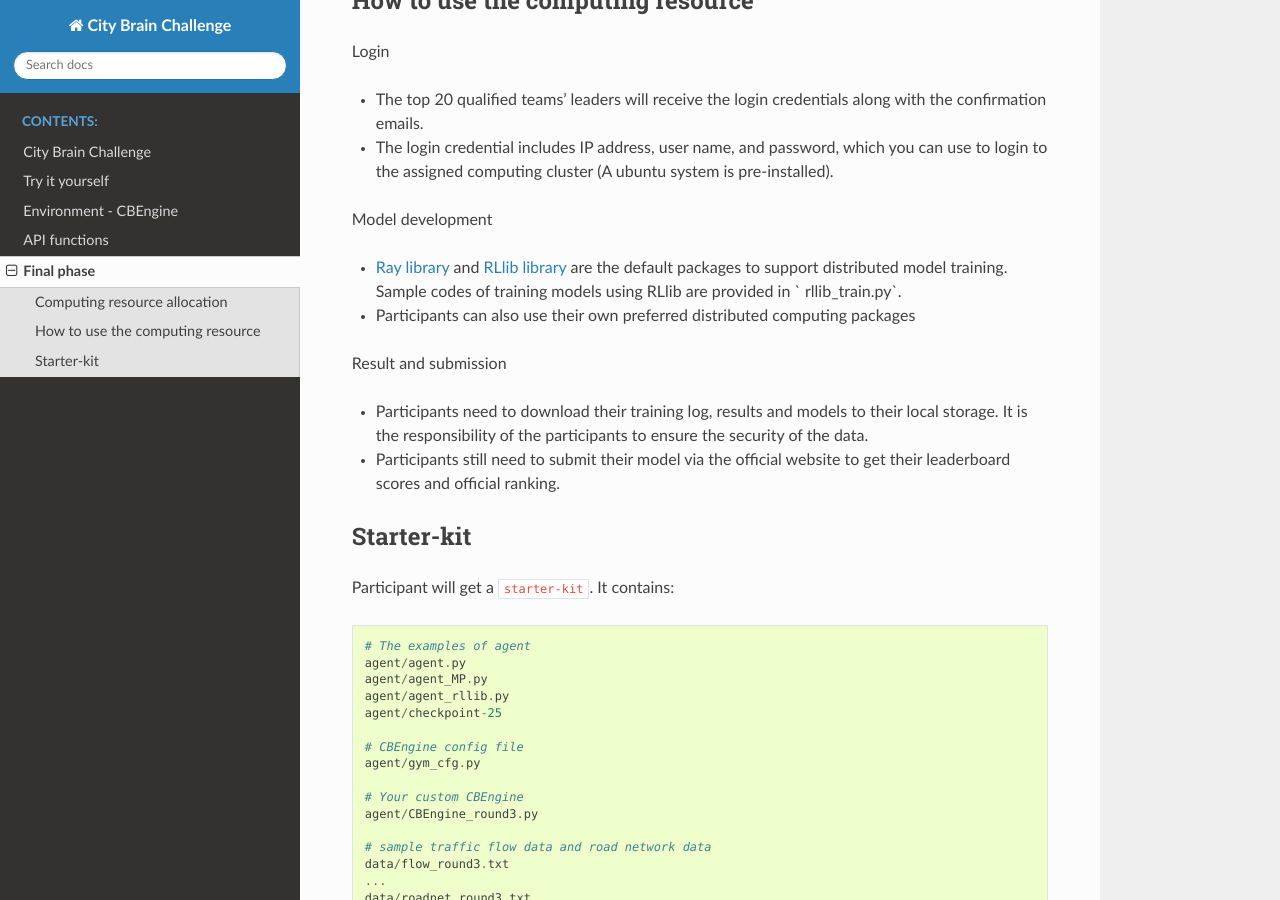
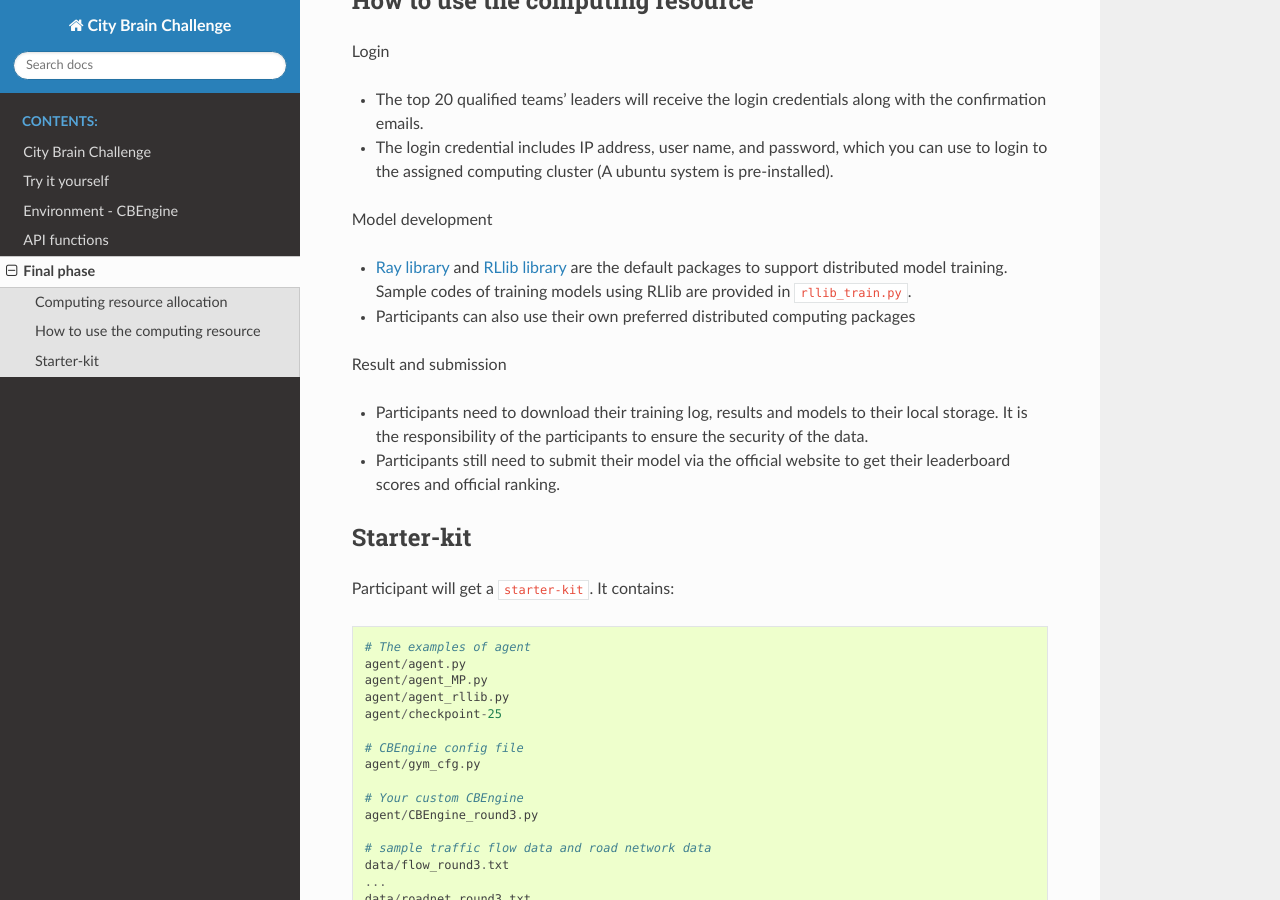
Before and after one commit to CityBrainChallenge/KDDCup2021-CityBrainChallenge, a Sphinx documentation site: the page built from docs/round3.rst, in a window 1280 px wide and 900 px high, scrolled down 928 px. Built offline with Sphinx 7.4.7 and the Read the Docs theme 2.0.0, drawn with Linux system fonts in a browser that asks for light colours; some of the changed text lies outside the part shown.

Commit message:
Update round3.rst

```diff
--- a/docs/round3.rst
+++ b/docs/round3.rst
@@ -38,7 +38,7 @@
 
 Model development
 
-- `Ray library <https://rise.cs.berkeley.edu/projects/ray/>`_ and `RLlib library <https://rise.cs.berkeley.edu/projects/rllib/>`_ are the default packages to support distributed model training. Sample codes of training models using RLlib are provided in ` rllib_train.py`.
+- `Ray library <https://rise.cs.berkeley.edu/projects/ray/>`_ and `RLlib library <https://rise.cs.berkeley.edu/projects/rllib/>`_ are the default packages to support distributed model training. Sample codes of training models using RLlib are provided in ``rllib_train.py``.
 - Participants can also use their own preferred distributed computing packages
 
 Result and submission
@@ -102,7 +102,7 @@
 
 Participants should implement their algorithm in agent.py. In the final phase, custom ``CBEngine_round3`` is available. Participants can **only** revise the observation and reward if they choose to use the rllib interface (You are also allowed not to use rllib interface to implement their own algorithm).
 
-1. Participants can submit their own ``CBEngine_round3`` for training or evaluation. Note that **only** `observation` and `reward` could be modified. Please make sure that the dimension of `observation` is aligned with ``gym_cfg.py``. You could continue using the `observations` defined in the qualification phase, but the previous `reward` can't be used in `rllib` because `rllib` requires that each agent to be assigned with a `reward`. We provide 2 demo `rewards` definitions, "pressure" and "queue length", along with the old `reward` in the comment of default `CBEngine_round3.py``.
+1. Participants can submit their own ``CBEngine_round3`` for training or evaluation. Note that **only** `observation` and `reward` could be modified. Please make sure that the dimension of `observation` is aligned with ``gym_cfg.py``. You could continue using the `observations` defined in the qualification phase, but the previous `reward` can't be used in `rllib` because `rllib` requires that each agent to be assigned with a `reward`. We provide 2 demo `rewards` definitions, "pressure" and "queue length", along with the old `reward` in the comment of default ``CBEngine_round3.py``.
 #. Now the current step is not included in ``observation`` by default. It is now included in ``obs['info']['step']``
 #. The observation format is modified to align with rllib api. For more information, please refer to the `observation <https://kddcup2021-citybrainchallenge.readthedocs.io/en/latest/APIs.html#simulation-step>`_
 #. Now the keys (i.e. agent_id) of ``actions``, ``reward``, ``observation``, ``dones`` are `str` instead of `int`.
```
